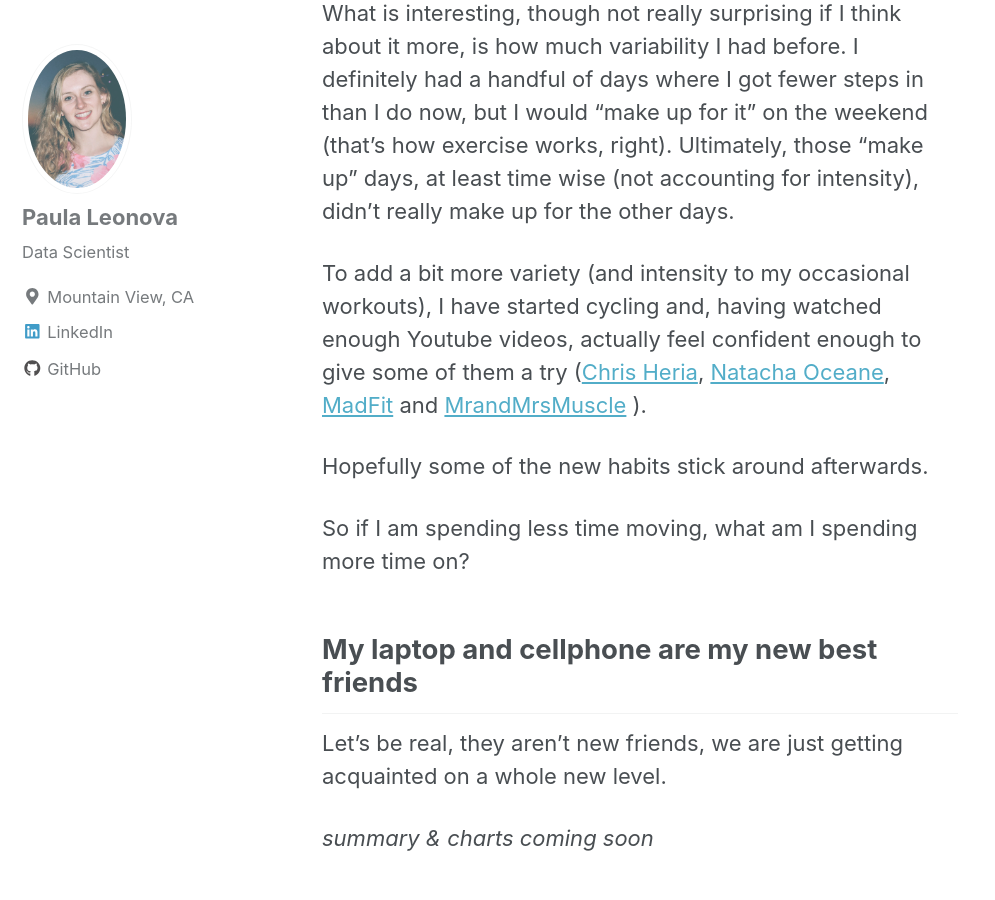
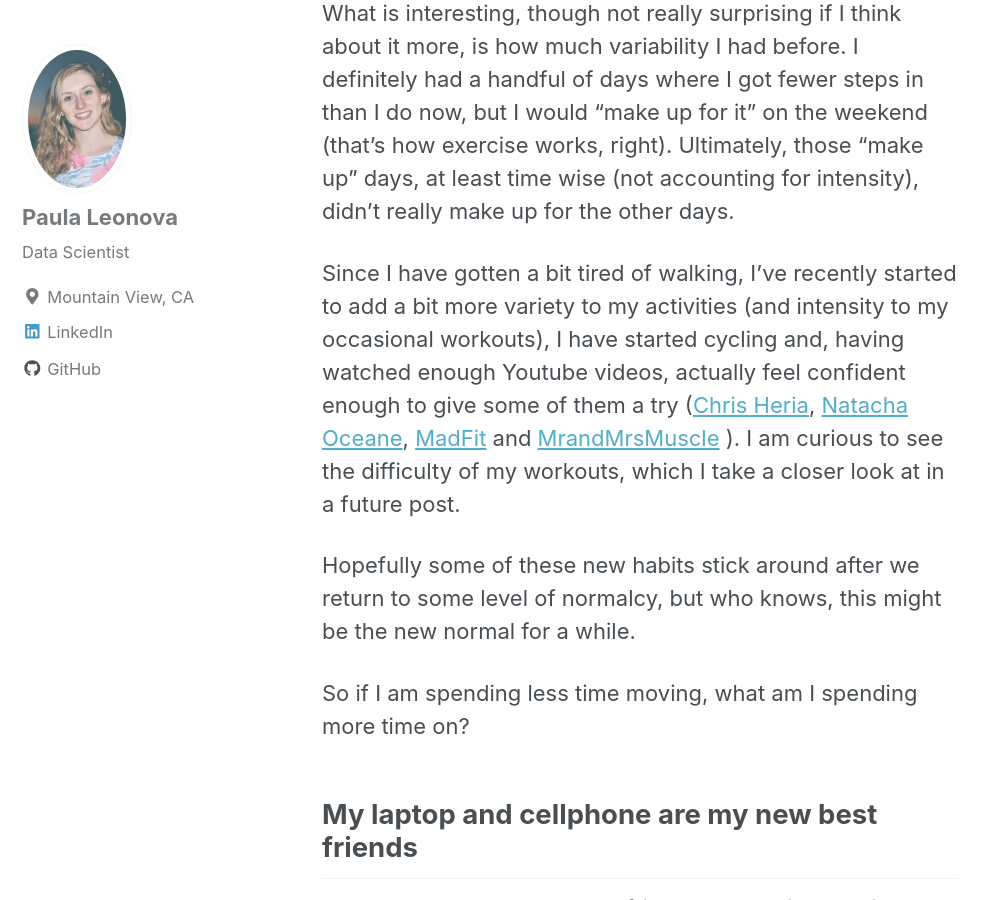
Before and after one commit to pleonova/pleonova.github.io, a Jekyll site: the page built from _posts/2020-05-16-shelter-in-place.md, in a window 1280 px wide and 900 px high, scrolled down 3272 px. Shown: the whole window, without its empty margins (0-995 px from the left). Built offline with Jekyll 4.4.1, drawn with Linux system fonts in a browser that asks for light colours; nearby versions of some CDN libraries; some of the changed text lies outside the part shown.

Commit message:
Update paragraph about current state of activity

```diff
--- a/_posts/2020-05-16-shelter-in-place.md
+++ b/_posts/2020-05-16-shelter-in-place.md
@@ -43,9 +43,9 @@ Just eyeballing the chart below, the two density plots don't look all *that* dif
 
 What is interesting, though not really surprising if I think about it more, is how much variability I had before. I definitely had a handful of days where I got fewer steps in than I do now, but I would "make up for it" on the weekend (that's how exercise works, right). Ultimately, those "make up" days, at least time wise (not accounting for intensity), didn't really make up for the other days.
 
-To add a bit more variety (and intensity to my occasional workouts), I have started cycling and, having watched enough Youtube videos, actually feel confident enough to give some of them a try ([Chris Heria](https://www.youtube.com/channel/UCaBqRxHEMomgFU-AkSfodCw), [Natacha Oceane](https://www.youtube.com/channel/UCjfG0dyMUiqKleUnkX6zBrA), [MadFit](https://www.youtube.com/channel/UCpQ34afVgk8cRQBjSJ1xuJQ) and [MrandMrsMuscle](https://mrandmrsmuscle.com/pages/workouts) ).
+Since I have gotten a bit tired of walking, I've recently started to add a bit more variety to my activities (and intensity to my occasional workouts), I have started cycling and, having watched enough Youtube videos, actually feel confident enough to give some of them a try ([Chris Heria](https://www.youtube.com/channel/UCaBqRxHEMomgFU-AkSfodCw), [Natacha Oceane](https://www.youtube.com/channel/UCjfG0dyMUiqKleUnkX6zBrA), [MadFit](https://www.youtube.com/channel/UCpQ34afVgk8cRQBjSJ1xuJQ) and [MrandMrsMuscle](https://mrandmrsmuscle.com/pages/workouts) ). I am curious to see the difficulty of my workouts, which I take a closer look at in a future post.
 
-Hopefully some of the new habits stick around afterwards.
+Hopefully some of these new habits stick around after we return to some level of normalcy, but who knows, this might be the new normal for a while.
 
 So if I am spending less time moving, what am I spending more time on?
 
```
